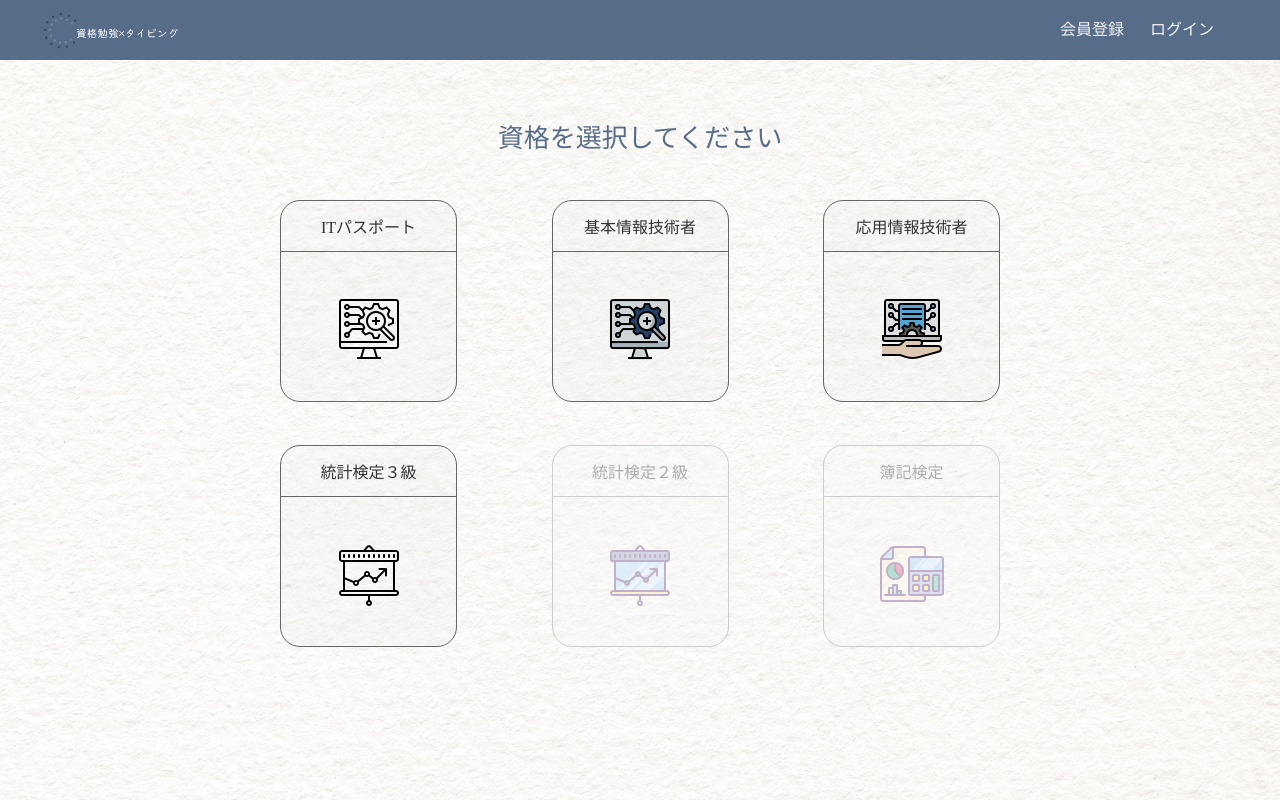
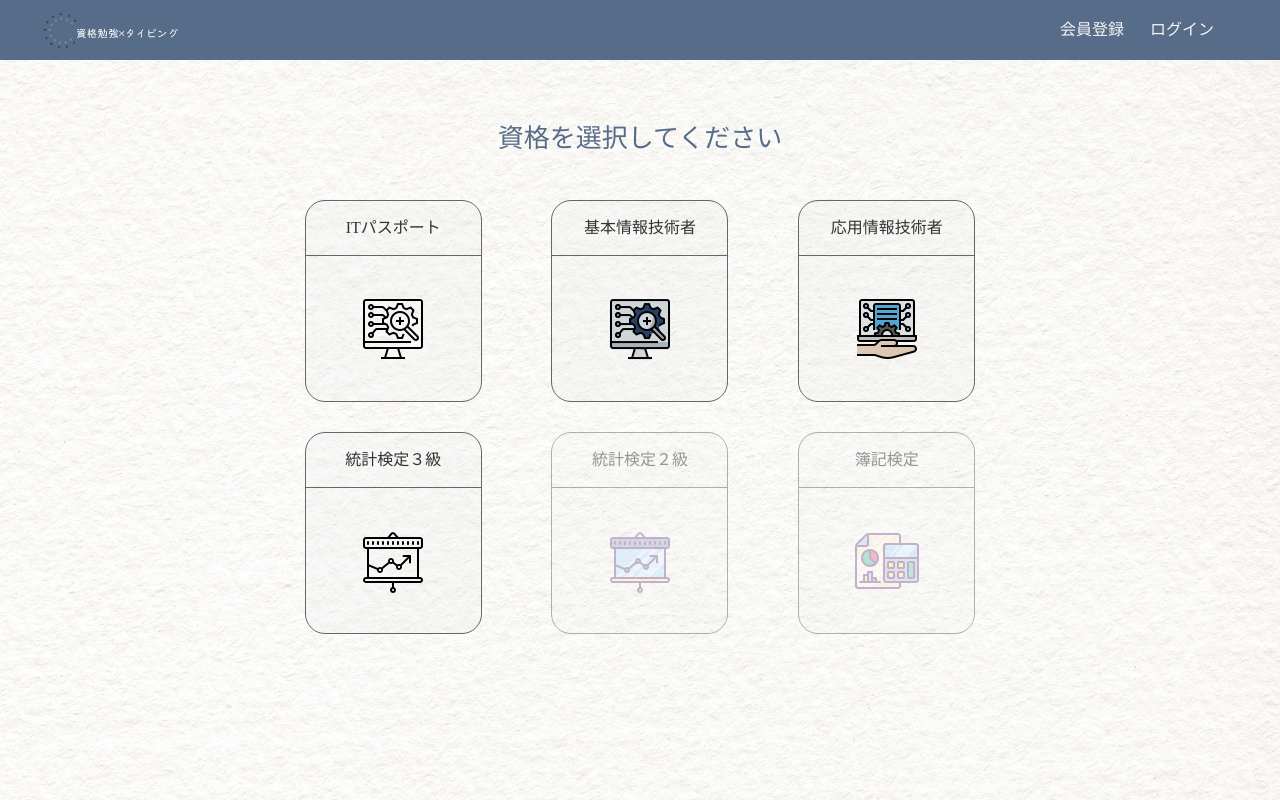
Before and after one commit to oh-my-kamimura/learn-by-typing, an Angular app: page /select/exam in a window 1280 px wide. Built offline with nearby package versions, Linux system fonts and the light colour scheme; a web font is replaced by a local one.

Commit message:
Refactoring CSS

```diff
--- a/src/app/play/select-exam/select-exam.component.html
+++ b/src/app/play/select-exam/select-exam.component.html
@@ -1,33 +1,37 @@
 <span class="title">資格を選択してください</span>
 <div class="select-base">
-  <a routerLink="/play/select/category" class="rectangle left top">
-    <span class="name">ITパスポート</span>
+  <div class="select-box">
+    <a routerLink="/play/select/category" class="rectangle">
+      <div class="name">ITパスポート</div>
       <div class="line"></div>
       <div class="icon it-pass"></div>
     </a>
-  <div class="rectangle center top">
-    <span class="name">基本情報技術者</span>
+    <div class="rectangle">
+      <div class="name">基本情報技術者</div>
       <div class="line"></div>
       <div class="icon basic-tech"></div>
     </div>
-  <div class="rectangle right top">
-    <span class="name">応用情報技術者</span>
+    <div class="rectangle">
+      <div class="name">応用情報技術者</div>
       <div class="line"></div>
       <div class="icon applied-tech"></div>
     </div>
-  <div class="rectangle left bottom">
-    <span class="name">統計検定３級</span>
+  </div>
+  <div class="select-box">
+    <div class="rectangle">
+      <div class="name">統計検定３級</div>
       <div class="line"></div>
       <div class="icon satistical-3"></div>
     </div>
-  <div class="rectangle center bottom disable-filter">
-    <span class="name">統計検定２級</span>
+    <div class="rectangle disable-filter">
+      <div class="name">統計検定２級</div>
       <div class="line"></div>
       <div class="icon satistical-2"></div>
     </div>
-  <div class="rectangle right bottom disable-filter">
-    <span class="name">簿記検定</span>
+    <div class="rectangle disable-filter">
+      <div class="name">簿記検定</div>
       <div class="line"></div>
       <div class="icon bookkeeping-2"></div>
     </div>
   </div>
+</div>
--- a/src/app/play/select-exam/select-exam.component.scss
+++ b/src/app/play/select-exam/select-exam.component.scss
@@ -1,5 +1,5 @@
 .title {
-  width: 348px;
+  width: 400px;
   color: rgba(87, 108, 136, 1);
   position: absolute;
   top: 117px;
@@ -9,79 +9,49 @@
   font-family: Kiwi Maru;
   font-weight: Medium;
   font-size: 26px;
-  opacity: 1;
   text-align: center;
 }
 .select-base {
-  width: 700px;
+  width: 740px;
   height: 461px;
-  opacity: 1;
   position: absolute;
-  top: 200px;
+  top: 190px;
   left: 0;
   right: 0;
-  margin: auto;
+  margin: 0 auto;
   padding: 10px;
+  .select-box{
+    width: 100%;
+    height: auto;
+    margin-bottom: 30px;
+    display: flex;
+    justify-content: space-around;
+    // display: -webkit-flex;
+    // -webkit-justify-content: space-around;
     .rectangle {
       width: 175px;
       height: 200px;
       background: rgba(230, 230, 230, 0.2);
       opacity: 1;
-    position: absolute;
-    margin: auto;
       border: 1.5px solid rgba(102, 102, 102, 1);
-    border-top-left-radius: 20px;
-    border-top-right-radius: 20px;
-    border-bottom-left-radius: 20px;
-    border-bottom-right-radius: 20px;
+      border-radius: 20px;
+      text-decoration: none;
       transition: 0.3s cubic-bezier(0.5, 1, 0.89, 1);
-    &.left {
-      left: 0;
-      right: auto;
-    }
-    &.center {
-      left: 0;
-      right: 0;
-    }
-    &.right {
-      left: auto;
-      right: 0;
-    }
-    &.top {
-      top: 0;
-    }
-    &.bottom {
-      top: 245px;
-    }
       &:hover:not(.disable-filter) {
         transform: scale(1.07);
       }
       &.disable-filter {
-      background: rgba(245, 245, 245, 0.3);
-      border: 1.5px solid rgba(204, 204, 204, 1);
-      overflow: hidden;
-      .name {
-        color: rgba(100, 100, 100, 0.5);
-      }
-      .line {
-        border-top: 1.5px solid rgba(204, 204, 204, 1);
-      }
-      .icon {
         opacity: 0.5;
-      }
       }
       .name {
         width: 100%;
         color: rgba(51, 51, 51, 1);
-      position: absolute;
+        position: relative;
         top: 13px;
-      left: 0;
-      right: 0;
-      margin: auto;
+        margin: 0 auto;
         font-family: Kiwi Maru;
         font-weight: Light;
         font-size: 16px;
-      opacity: 1;
         text-align: center;
       }
       .line {
@@ -89,8 +59,8 @@
         height: 1px;
         z-index: 10;
         border-top: 1.5px solid rgba(102, 102, 102, 1);
-      position: absolute;
-      top: 50px;
+        position: relative;
+        top: 30px;
         left: 0;
         opacity: 1;
       }
@@ -98,11 +68,9 @@
         width: 64px;
         height: 64px;
         opacity: 1;
-      position: absolute;
-      top: 96px;
-      left: 0;
-      right: 0;
-      margin: auto;
+        position: relative;
+        top: 70px;
+        margin: 0 auto;
         background-repeat: no-repeat;
         background-position: center center;
         background-size: cover;
@@ -128,3 +96,4 @@
       }
     }
   }
+}
```
Lines whose indentation alone changed are shown as unchanged.
